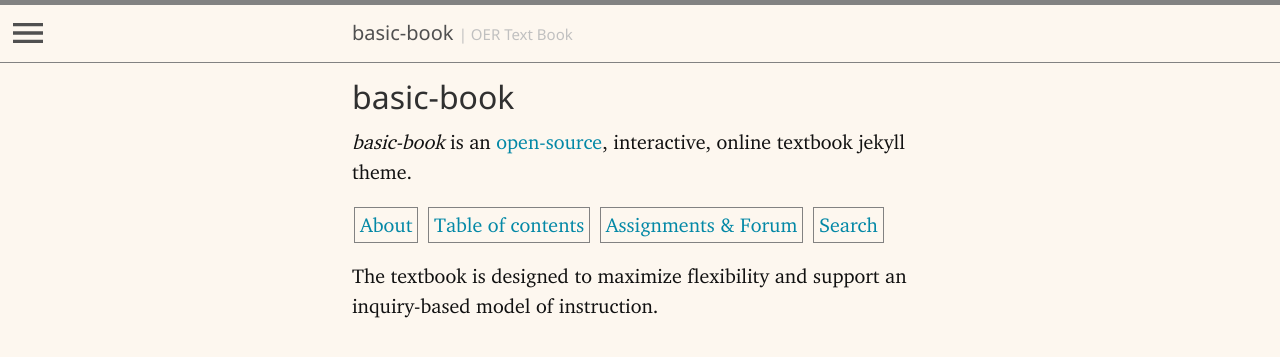
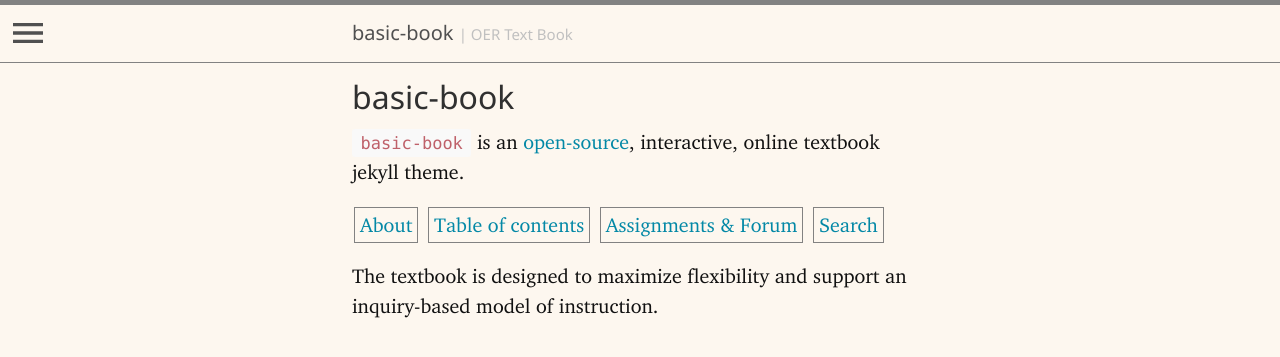
Before and after one commit to evanwill/basic-book, a Jekyll site: the page built from index.md, in a window 1280 px wide. Shown: the top 357 px of the page. Built offline with Jekyll 4.4.1, drawn with Linux system fonts in a browser that asks for light colours.

Commit message:
tweak index

```diff
--- a/index.md
+++ b/index.md
@@ -2,7 +2,7 @@
 title: basic-book
 ---
 
-*basic-book* is an [open-source]({{ site.github-repo }}), interactive, online textbook jekyll theme.
+`basic-book` is an [open-source]({{ site.github-repo }}), interactive, online textbook jekyll theme.
 
 <ul class="index-buttons">
 <li><a href="{{ "/about.html" | absolute_url }}">About</a></li>
```
